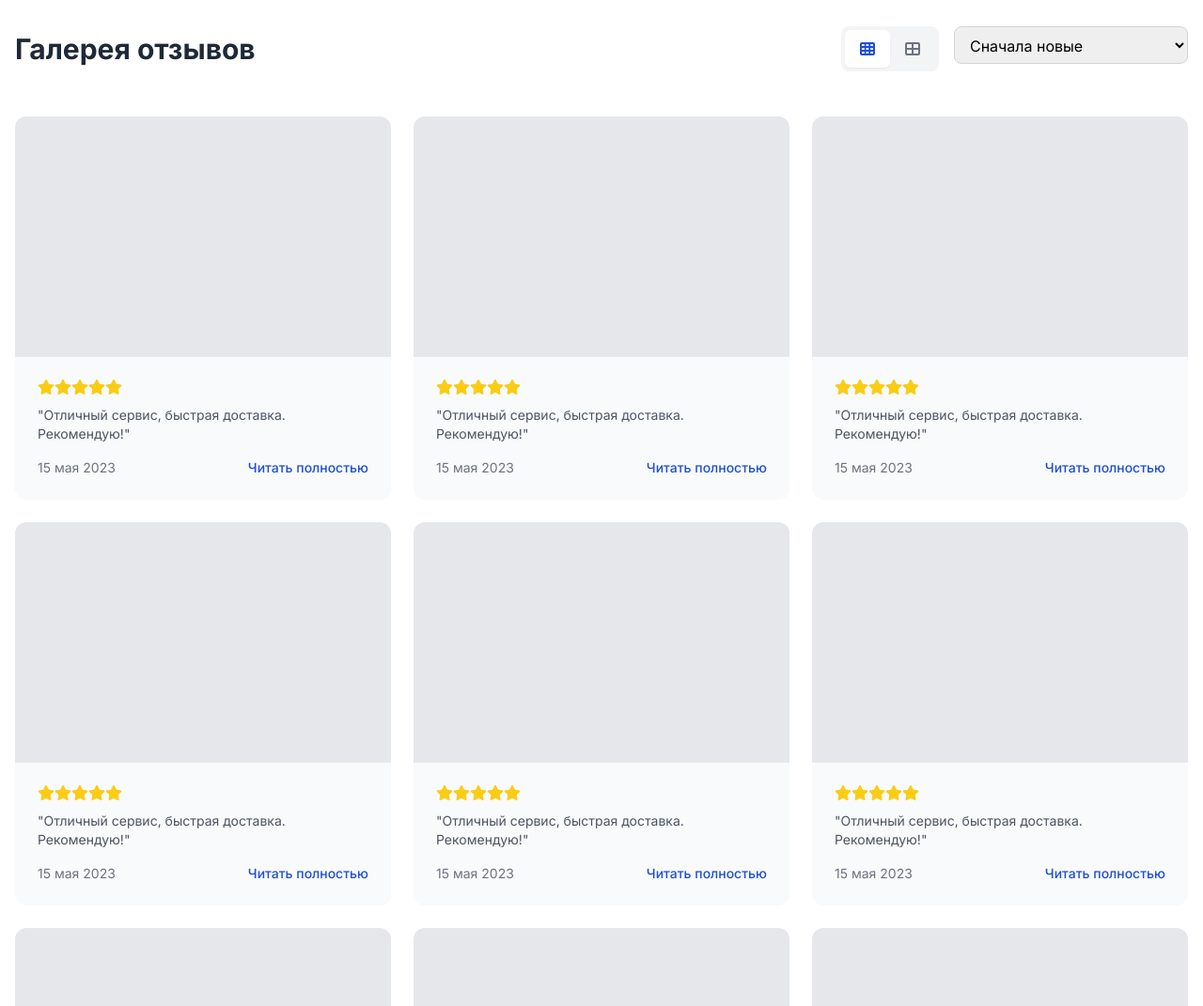
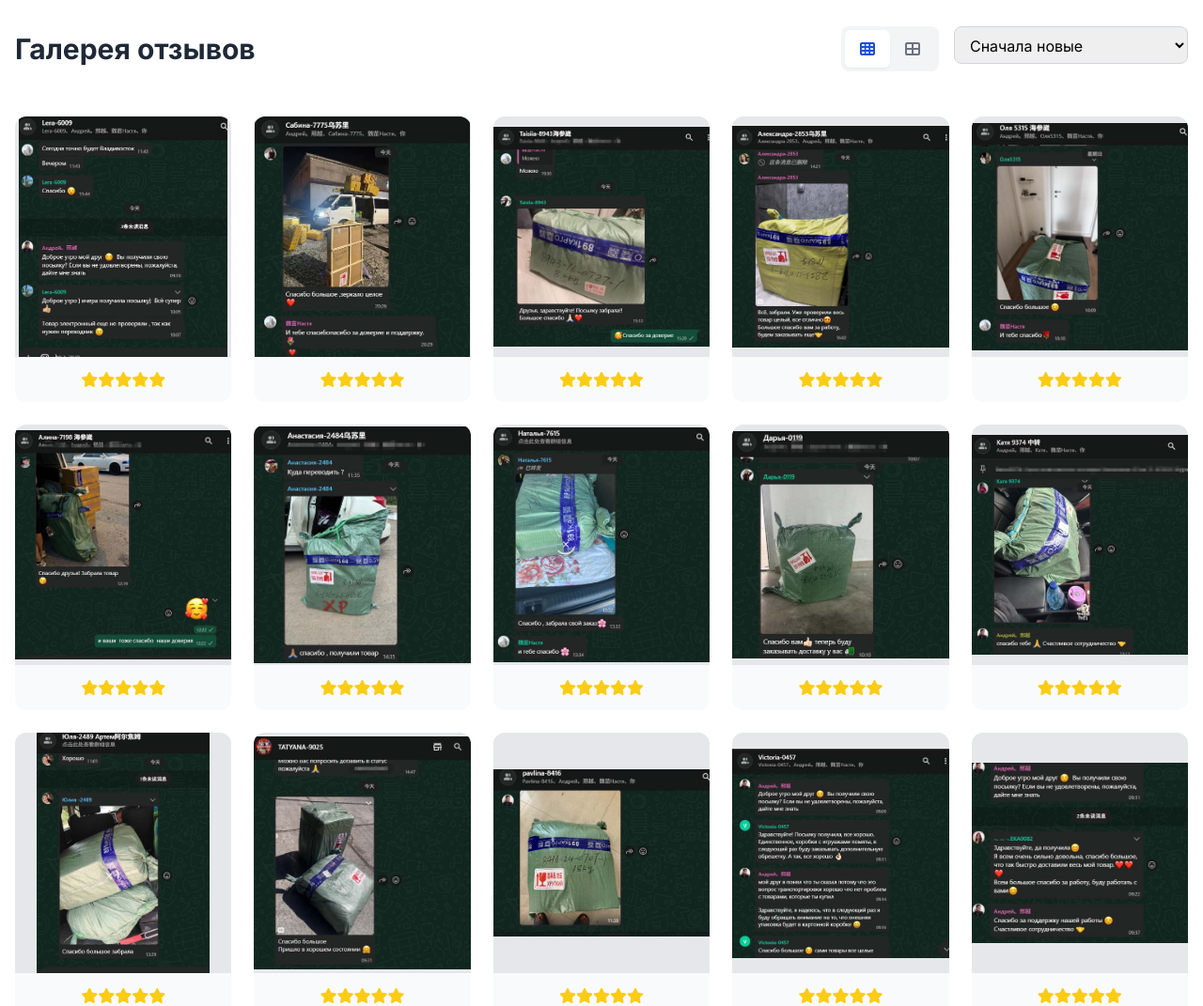
Before and after one commit to groznet/cargo891, a plain HTML site: page reviews.html in a window 1280 px wide. Shown: the part 1480-2551 px from the top of the page at 94% size. Drawn offline with nearby package versions, Linux system fonts and the light colour scheme.

Commit message:
Fix reviews page images and its link from menu

```diff
--- a/components/header.html
+++ b/components/header.html
@@ -25,7 +25,7 @@
             </div>
         </div>
         <a href="/blog.html" class="text-dark hover:text-primary font-medium">Новости</a>
-        <a href="/testimonials.html" class="text-dark hover:text-primary font-medium">Отзывы</a>
+        <a href="/reviews.html" class="text-dark hover:text-primary font-medium">Отзывы</a>
         <!-- <a href="/pricing.html" class="text-dark hover:text-primary font-medium">Цены</a> -->
         <a href="/about.html" class="text-dark hover:text-primary font-medium">О нас</a>
         <a href="/contact.html" class="text-dark hover:text-primary font-medium">Контакты</a>
@@ -93,7 +93,7 @@
             </div>
 
             <a href="/blog.html" class="block mt-2 text-lg font-medium py-2 border-b">Новости</a>
-            <a href="/testimonials.html" class="block mt-2 text-lg font-medium py-2 border-b">Отзывы</a>
+            <a href="/reviews.html" class="block mt-2 text-lg font-medium py-2 border-b">Отзывы</a>
             <a href="/pricing" class="block mt-2 text-lg font-medium py-2 border-b">Цены</a>
             <a href="/about" class="block mt-2 text-lg font-medium py-2 border-b">О нас</a>
             <a href="/contact.html" class="block mt-2 text-lg font-medium py-2 border-b">Контакты</a>
--- a/testimonials.html
+++ b/reviews.html
@@ -324,31 +324,26 @@
                 </div>
 
                 <!-- Grid View -->
-                <div x-show="testimonialView === 'grid'" class="grid grid-cols-1 md:grid-cols-2 lg:grid-cols-3 gap-6">
+                <div x-show="testimonialView === 'grid'" class="grid grid-cols-2 md:grid-cols-3 lg:grid-cols-5 gap-6">
                     <!-- Review items would be dynamically loaded here -->
                     <!-- Using placeholder divs for demonstration -->
-                    <template x-for="i in 12">
+                    <template x-for="i in 49">
                         <div class="testimonial-card bg-gray-50 rounded-xl overflow-hidden">
+                            <!-- Image -->
                             <div class="relative overflow-hidden">
-                                <div class="h-64 bg-gray-200 testimonial-image"></div>
-                                <div class="review-overlay absolute inset-0 bg-primary bg-opacity-70 flex items-center justify-center">
-                                    <button class="bg-white text-primary w-12 h-12 rounded-full flex items-center justify-center">
-                                        <i class="fas fa-expand"></i>
-                                    </button>
-                                </div>
+                                <img :src="`assets/images/reviews/${i}.jpg`"
+                                    :alt="`Отзыв ${i}`"
+                                    class="w-full h-64 object-contain bg-gray-200">
                             </div>
-                            <div class="p-6">
-                                <div class="flex text-yellow-400 mb-3">
+
+                            <!-- Stars -->
+                            <div class="p-4 flex justify-center">
+                                <div class="flex text-yellow-400">
                                     <i class="fas fa-star"></i>
                                     <i class="fas fa-star"></i>
                                     <i class="fas fa-star"></i>
                                     <i class="fas fa-star"></i>
                                     <i class="fas fa-star"></i>
-                                </div>
-                                <p class="text-gray-600 text-sm mb-4">"Отличный сервис, быстрая доставка. Рекомендую!"</p>
-                                <div class="flex items-center justify-between">
-                                    <span class="text-sm text-gray-500">15 мая 2023</span>
-                                    <span class="text-sm font-medium text-primary">Читать полностью</span>
                                 </div>
                             </div>
                         </div>
```
